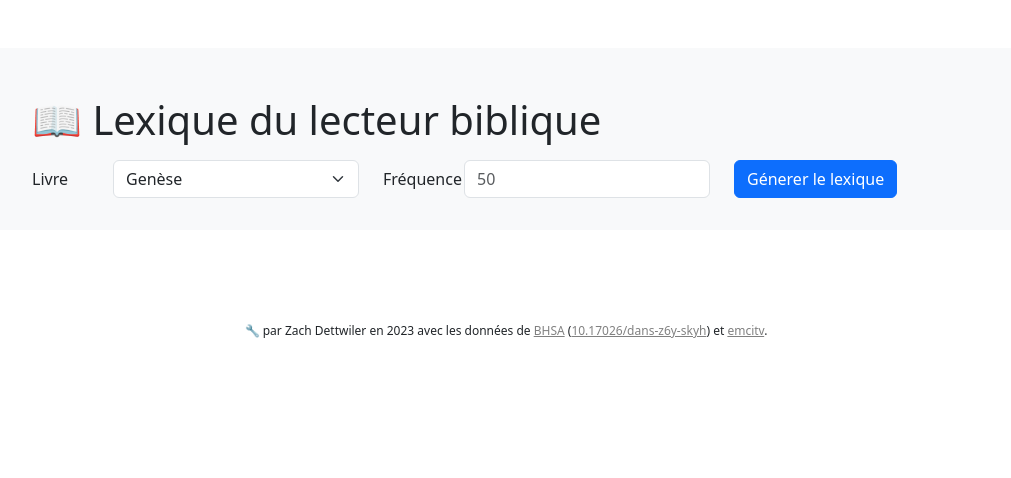
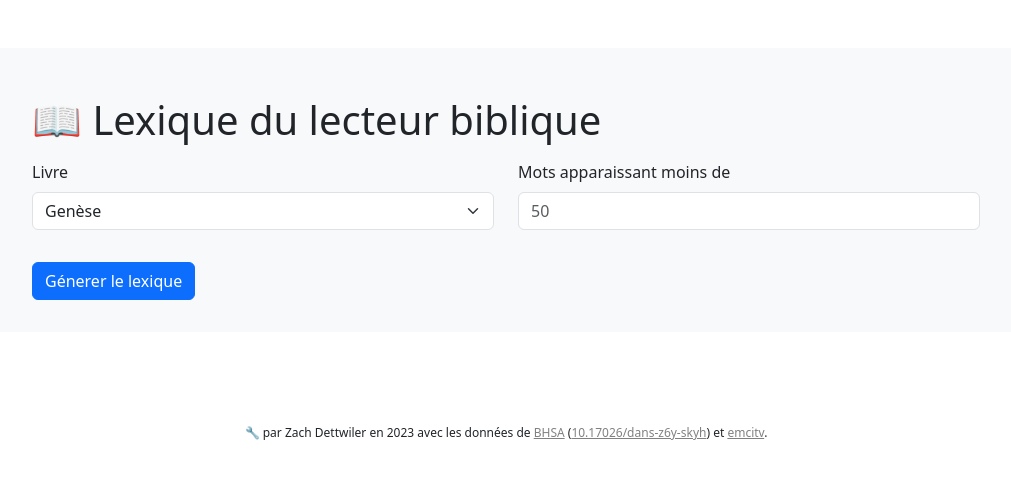
Before and after one commit to zdettwiler/lexique-du-lecteur-biblique, a Next.js app: page /lexique-du-lecteur-biblique/ in a window 1280 px wide. Shown: the top 478 px of the page, without its empty margins (134-1145 px from the left). Built offline with nearby package versions, Linux system fonts and the light colour scheme.

Commit message:
better form layout + cleaning

```diff
--- a/src/app/page.js
+++ b/src/app/page.js
@@ -47,32 +47,26 @@ export default function Home() {
         <h1 className="header">📖 Lexique du lecteur biblique</h1>
 
         <Form className="mt-3 mb-4">
-            <Row>
-              <Form.Label column lg={1}>
-                Livre
-              </Form.Label>
-              <Col>
-                  <Form.Select aria-label="Default select example" value={book} onChange={handleChangeBook}>
+          <Row className="mb-3">
+            <Form.Group as={Col} className="mb-3" controlId="formGridEmail">
+              <Form.Label>Livre</Form.Label>
+              <Form.Select aria-label="Book selection" value={book} onChange={handleChangeBook}>
                   <option>Choisir le livre</option>
                   { otBooksOptions.map((book, id) => (
                     <option value={book} key={id}>{book}</option>
                   ))}
                 </Form.Select>
-              </Col>
+            </Form.Group>
 
-              <Form.Label column lg={1}>
-                Fréquence
-              </Form.Label>
-              <Col>
+            <Form.Group as={Col} className="mb-3" controlId="formGridPassword">
+              <Form.Label>Mots apparaissant moins de</Form.Label>
               <Form.Control type="number" placeholder="50" onChange={handleChangeFrequency}/>
-              </Col>
+            </Form.Group>
+          </Row>
 
-              <Col>
           <Button variant="primary" type="submit" onClick={getBook}>
             Génerer le lexique
           </Button>
-              </Col>
-            </Row>
         </Form>
 
         { !!lexicon.length && (
```
Also changed, not shown: .eslintrc.json, 1 other file (tests, documents, lock files or other folders). Lines whose indentation alone changed are shown as unchanged.
